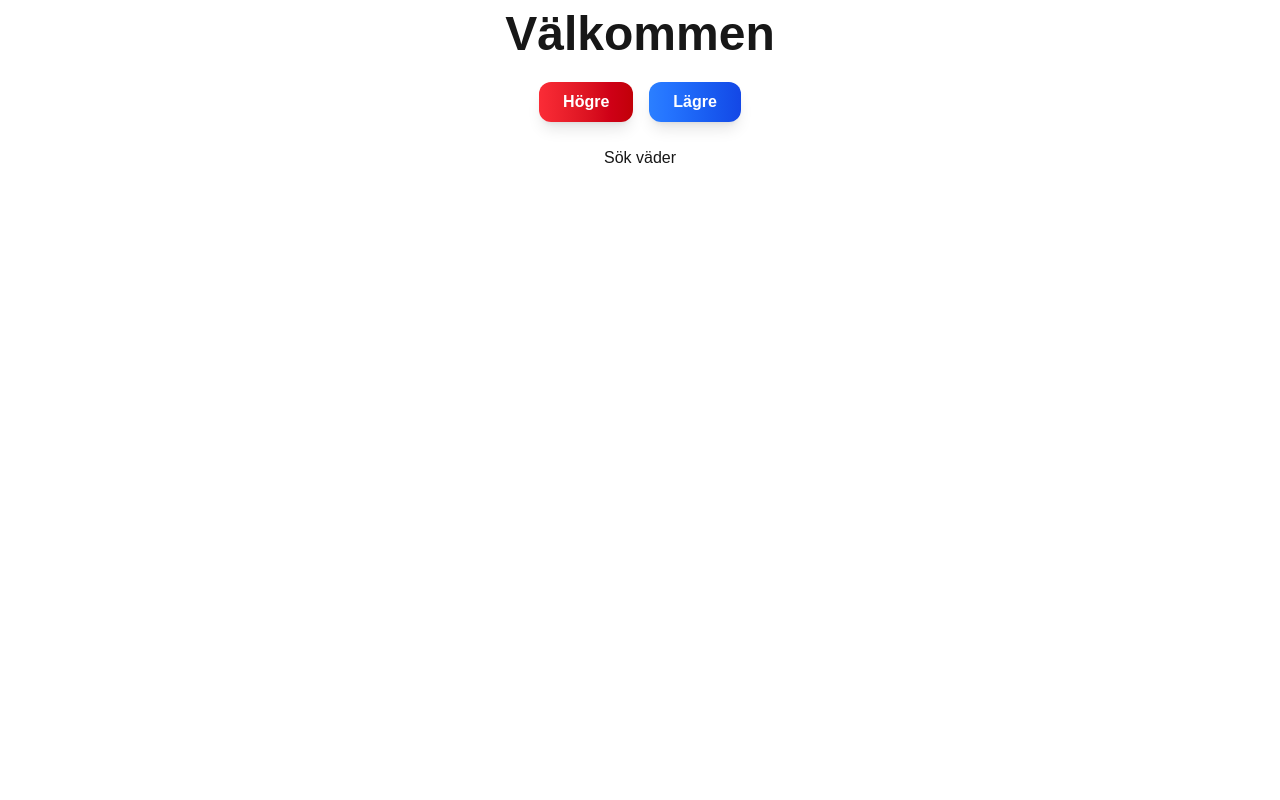
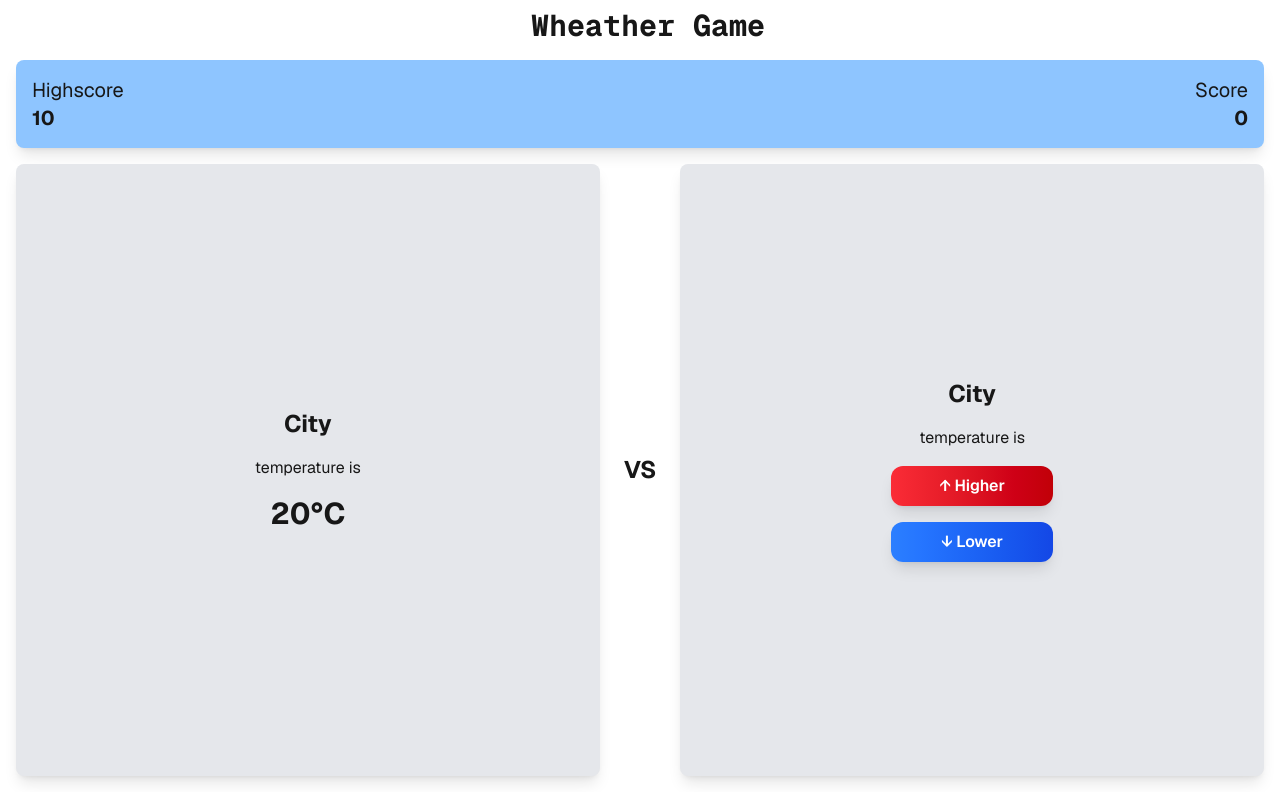
Before and after one commit to samuelcarlsson02/weatherapp, a Next.js app: page / in a window 1280 px wide. Built offline with nearby package versions, Linux system fonts and the light colour scheme.

Commit message:
Design och animation klar för basfunktionaliteten
Mock data för temperatur och stad

```diff
--- /dev/null
+++ b/src/app/components/Game.tsx
@@ -0,0 +1,115 @@
+import Button from './Button';
+import { useEffect, useState } from 'react';
+
+export function Game() {
+    const [isCorrect, setIsCorrect] = useState(false);
+    const [isAnimating, setIsAnimating] = useState(false);
+    const [showButtons, setShowButtons] = useState(true);
+    const [isCountingUp, setIsCountingUp] = useState(false);
+    const [displayTemp, setDisplayTemp] = useState<number | null>(null);
+    const [isResetting, setIsResetting] = useState(false);
+    const [leftTemperature, setLeftTemperature] = useState(20); // Mock temperature for left city
+    const [rightTemperature, setRightTemperature] = useState(25) // Mock temperature for right city
+
+    const handleHigherClick = () => {
+        const correct = leftTemperature < rightTemperature; // Mock logic
+
+        if (correct) {
+            triggerAnimation();
+        }
+    };
+
+    const handleLowerClick = () => {
+        const correct = leftTemperature > rightTemperature; // Mock logic
+
+        if (correct) {
+            triggerAnimation();
+        }
+    };
+
+    const triggerAnimation = () => {
+        setIsCorrect(true);
+        setIsAnimating(true);
+        setShowButtons(false);
+        setIsCountingUp(true);
+
+        setTimeout(() => {
+            setIsResetting(true);
+            setIsAnimating(false);
+            setIsCorrect(false);
+            setLeftTemperature(rightTemperature);
+            setRightTemperature(Math.floor(Math.random() * 40) - 10); // Mock new temperature for right city
+            setDisplayTemp(null);
+
+            setTimeout(() => {
+                setIsResetting(false);
+                setShowButtons(true);
+                setIsCountingUp(false);
+            }, 50);
+        }, 800);
+    };
+
+    useEffect(() => {
+        if (isCountingUp) {
+            const duration = 600;
+            const steps = 30;
+            const increment = rightTemperature / steps;
+            const stepDuration = duration / steps;
+
+            let currentStep = 0;
+            const timer = setInterval(() => {
+                currentStep++;
+                const currentTemperature = Math.round(increment * currentStep);
+
+                if (currentStep >= steps) {
+                    setDisplayTemp(rightTemperature);
+                    clearInterval(timer);
+                } else {
+                    setDisplayTemp(currentTemperature);
+                }
+            }, stepDuration);
+            return () => clearInterval(timer);
+        }
+    }, [isCountingUp, rightTemperature]);
+
+    return (
+        <div className="h-full w-full flex md:gap-4 p-4 md:flex-row flex-col overflow-hidden">
+            <div className={`w-full h-full flex flex-col items-center justify-center bg-gray-200 dark:bg-gray-800 p-6 rounded-lg shadow-lg
+                ${isResetting ? 'transition-none' : 'transition-transform duration-800 ease-in-out'}
+                ${isAnimating && isCorrect ? 'transform translate-x-[114%] opacity-0' : ''}`
+            }>
+                <h2 className="text-2xl font-bold mb-4">City</h2>
+                <p className="mb-4">temperature is</p>
+                <p className="text-3xl font-bold">{leftTemperature}°C</p>
+            </div>
+            <div className="w-auto flex flex-col items-center justify-center m-2">
+                <h2 className="text-2xl font-bold">VS</h2>
+            </div>
+            <div className={`w-full h-full flex flex-col items-center justify-center bg-gray-200 dark:bg-gray-800 p-6 rounded-lg shadow-lg
+                ${isResetting ? 'transition-none' : 'transition-transform duration-800 ease-in-out'}
+                ${isAnimating && isCorrect ? 'transform -translate-x-[114%]' : ''}`
+            }>
+                <h2 className="text-2xl font-bold mb-4">City</h2>
+                <p className="mb-4">temperature is</p>
+                {isCountingUp && displayTemp !== null ? (
+                    <p className="text-3xl font-bold">{displayTemp}°C</p>
+                ) : (
+                    showButtons && (
+                        <div className="flex flex-col gap-4 justify-center">
+                            <Button
+                                onClick={handleHigherClick}
+                                className="bg-gradient-to-r from-red-500 to-red-700 py-2 px-12 rounded-xl shadow-lg text-white font-semibold hover:from-red-600 hover:to-red-800 hover:scale-105 cursor-pointer disabled:opacity-50 disabled:cursor-not-allowed"
+                                label="↑ Higher"
+                            />
+                            <Button
+                                onClick={handleLowerClick}
+                                className="bg-gradient-to-r from-blue-500 to-blue-700 py-2 px-12 rounded-xl shadow-lg text-white font-semibold hover:from-blue-600 hover:to-blue-800 hover:scale-105 cursor-pointer disabled:opacity-50 disabled:cursor-not-allowed"
+                                label="↓ Lower"
+                            />
+                        </div>
+                    )
+                )}
+            </div>
+        </div>
+    );
+}
--- /dev/null
+++ b/src/app/components/UserData.tsx
@@ -0,0 +1,14 @@
+export function UserData() {
+    return (
+        <div className="flex justify-between gap-2 m-4 mb-0 p-4 bg-blue-300 dark:bg-blue-950 rounded-lg shadow-lg">
+            <div className="flex flex-col">
+                <h3 className="text-xl">Highscore</h3>
+                <h3 className="font-bold text-xl">10</h3>
+            </div>
+            <div className="flex flex-col">
+                <h3 className="text-xl">Score</h3>
+                <h3 className="font-bold text-xl flex justify-end">0</h3>
+            </div>
+        </div>
+    );
+}
--- /dev/null
+++ b/src/app/components/WheatherApplication.tsx
@@ -0,0 +1,12 @@
+import { ReactNode } from "react";
+
+export function WheatherApplication({ children }: { children: ReactNode }) {
+    return (
+        <div className="flex flex-col font-sans h-screen">
+            <div className="flex flex-col h-full w-full max-w-screen-2xl mx-auto m-2">
+                <h1 className="font-mono text-3xl font-bold pl-4 flex justify-center">Wheather Game</h1>
+                {children}
+            </div>
+        </div>
+    );
+}
--- a/src/app/page.tsx
+++ b/src/app/page.tsx
@@ -7,6 +7,9 @@ import SearchResults from "./components/SearchResults";
 import { getCitySuggestions } from "./pages/api/search/index";
 import { getCurrentWeatherFromCity } from "./pages/api/current/index";
 import { ICurrentResult } from "@/app/interfaces/ICurrentResult";
+import { WheatherApplication } from "./components/WheatherApplication";
+import { Game } from "./components/Game";
+import { UserData } from "./components/UserData";
 
 type Window = "landing" | "search" | "result";
 
@@ -53,24 +56,10 @@ export default function Home() {
 
   if (window === "landing") {
     return (
-      <div className="grid grid-rows-[20px_1fr_20px] items-center justify-items-center min-h-screen p-8 pb-20 gap-16 sm:p-20">
-        <main className="flex flex-col gap-6 items-center">
-          <h1 className="text-5xl font-bold">Välkommen</h1>
-          <div className="flex flex-row gap-4">
-            <Button
-              onClick={startSearch}
-              className="bg-gradient-to-r from-red-500 to-red-700 py-2 px-6 rounded-xl shadow-lg text-white font-semibold hover:from-red-600 hover:to-red-800 hover:scale-105 cursor-pointer"
-              label="Högre"
-            />
-            <Button
-              onClick={startSearch}
-              className="bg-gradient-to-r from-blue-500 to-blue-700 py-2 px-6 rounded-xl shadow-lg text-white font-semibold hover:from-blue-600 hover:to-blue-800 hover:scale-105 cursor-pointer"
-              label="Lägre"
-            />
-          </div>
-          <Button onClick={startSearch} className="" label="Sök väder" />
-        </main>
-      </div>
+      <WheatherApplication>
+        <UserData />
+        <Game />
+      </WheatherApplication>
     );
   }
 
```
